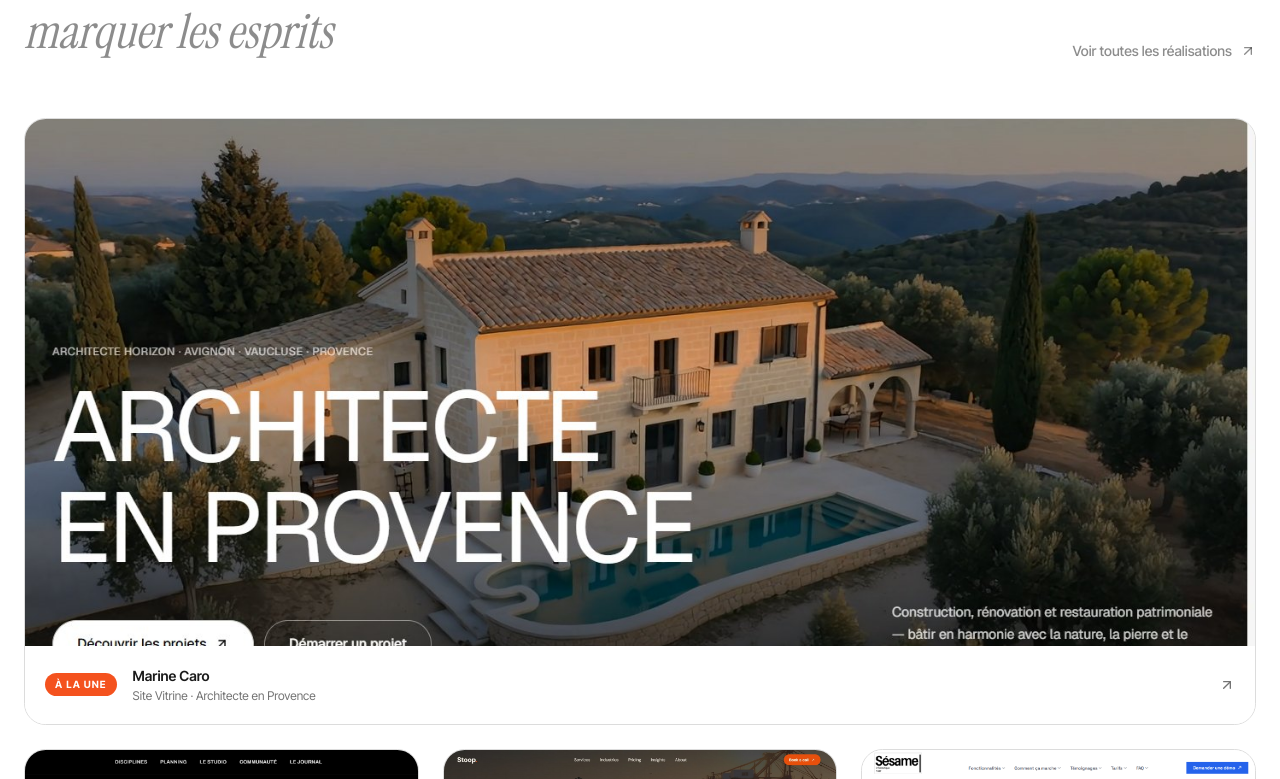
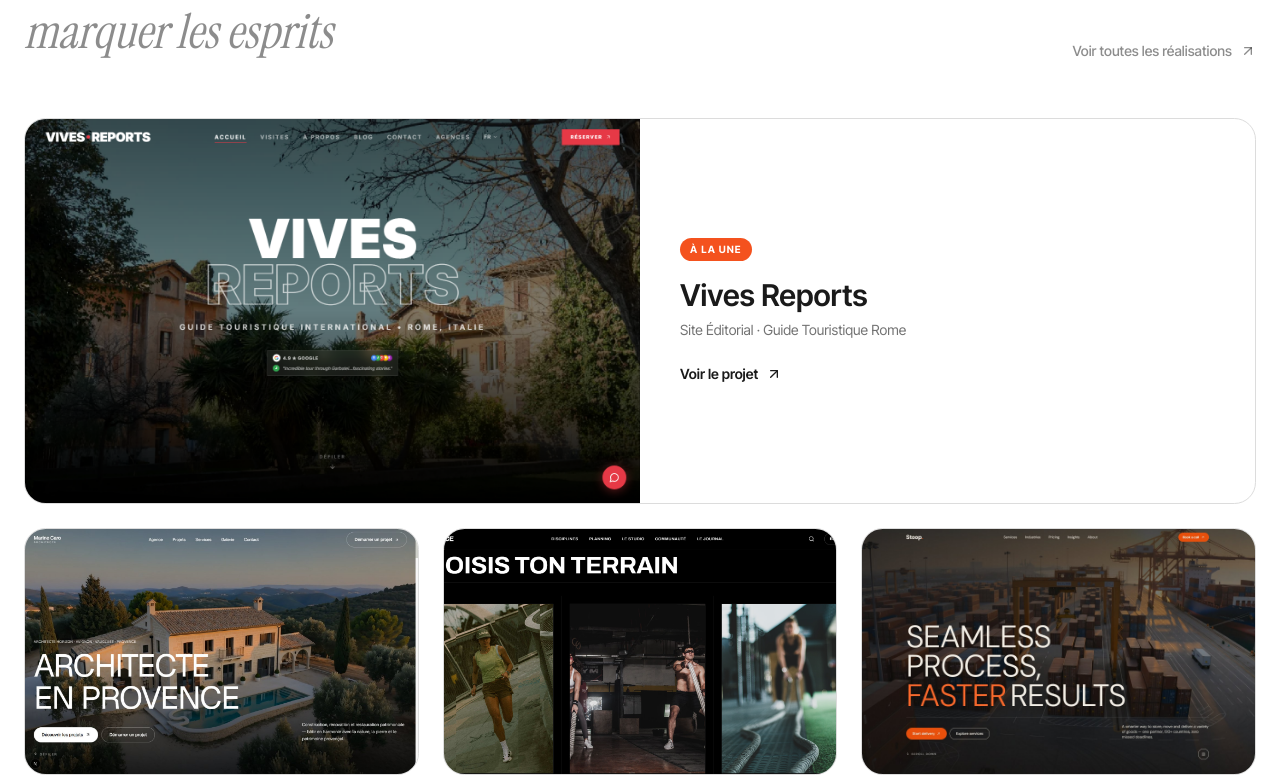
Before and after one commit to berangervives-max/vivesmedia.com, a Next.js app in the folder app/: page / in a window 1280 px wide. Shown: the part 3421-4200 px from the top of the page. Built offline with nearby package versions, Linux system fonts and the light colour scheme; no server answers; the database is empty.

Commit message:
fix(realisations): images non coupées (ratios 16:10 alignés sur les screenshots) + Vives Reports à la une sur l'accueil

```diff
--- a/app/scripts/_contact-strict.mjs
+++ b/app/scripts/_contact-strict.mjs
@@ -151,11 +151,29 @@
 
 async function scrapeSite(site) {
   let text = await jina(site)            // home → contient le footer (email/tél souvent ici)
-  for (const p of ['/contact', '/mentions-legales']) {   // pages à plus forte valeur seulement (vitesse)
-    if (text.length > 14000) break
-    const t = await jina(site + p); if (t) text += '\n' + t; await sleep(100)
+  for (const p of ['/contact', '/mentions-legales', '/a-propos', '/qui-sommes-nous', '/coordonnees']) {
+    if (text.length > 16000) break
+    const t = await jina(site + p); if (t) text += '\n' + t; await sleep(90)
   }
   return deobfuscate(text)
+}
+// devine les domaines probables à partir du nom, à VÉRIFIER ensuite (page doit contenir nom+ville)
+function guessDomains(toks) {
+  const t = toks.filter(x => x.length >= 4).slice(0, 2)
+  const bases = []
+  if (t[0]) bases.push(t[0])
+  if (t[0] && t[1]) { bases.push(t[0] + t[1], t[0] + '-' + t[1]) }
+  const out = []
+  for (const b of bases) for (const tld of ['.fr', '.com']) out.push('https://' + b + tld)
+  return out.slice(0, 6)
+}
+// email depuis une page Facebook de l'entreprise (validée nom+ville) — beaucoup de TPE y mettent leur email
+async function facebookEmail(results, toks, ville, cp) {
+  const fb = (results || []).map(r => r.url || '').find(u => /facebook\.com/.test(u) && toks.some(t => deburr(u).includes(t)))
+  if (!fb) return ''
+  const t = await jina(fb)
+  if (t && pageBelongs(t, toks, ville, cp)) { const e = emailsFrom(t, 'facebook.com'); if (e) return e }
+  return ''
 }
 
 // cœur : pour une entreprise+ville+cp → {site, email, fixe, mobile, desc} STRICT
@@ -168,6 +186,15 @@
   // Niveau A : domaine qui matche le nom → site sûr
   let site = strongSite(results, toks), text = ''
   if (site) text = await scrapeSite(site)
+
+  // Niveau A bis : devinette de domaine (nom.fr/.com), retenu seulement si la page contient nom+ville
+  if (!site) {
+    for (const g of guessDomains(toks)) {
+      const home = await jina(g)
+      if (home && pageBelongs(home, toks, ville, cp)) { site = g; text = await scrapeSite(g); break }
+      await sleep(90)
+    }
+  }
 
   // Niveau B : sinon, on valide d'abord la PAGE D'ACCUEIL du candidat (1 lecture), puis on lit tout seulement si c'est bien eux
   if (!site) {
@@ -190,6 +217,8 @@
     if (dp) { fixe = dp.fixe || ''; mobile = dp.mobile || ''; telSource = dp.src }  // annuaire ≠ site officiel : on ne l'enregistre pas comme site
   }
   void telSource
+  // dernier recours email : page Facebook de l'entreprise (validée nom+ville)
+  if (!email) { const fe = await facebookEmail(results, toks, ville, cp); if (fe) email = fe }
   if (!site && !email && !fixe && !mobile) return { site: '', reason: 'pas de site officiel trouvé' }
   return { site, email, fixe, mobile, desc, reason: 'ok' }
 }
--- a/app/src/app/(public)/realisations/RealisationsBrowser.tsx
+++ b/app/src/app/(public)/realisations/RealisationsBrowser.tsx
@@ -31,7 +31,7 @@
     >
       <Link
         href={p.href}
-        className={`group relative block w-full overflow-hidden rounded-3xl bg-secondary ${big ? 'aspect-[16/10] sm:aspect-[21/9]' : 'aspect-[4/3]'}`}
+        className={`group relative block w-full overflow-hidden rounded-3xl bg-secondary ${big ? 'aspect-[16/10] sm:aspect-[16/9]' : 'aspect-[16/10]'}`}
       >
         <img
           src={p.img}
--- a/app/src/components/home/WorkSection.tsx
+++ b/app/src/components/home/WorkSection.tsx
@@ -4,7 +4,8 @@
 import { motion } from 'framer-motion'
 
 const PROJECTS = [
-  { title: 'Marine Caro', tag: 'Site Vitrine · Architecte en Provence', href: '/realisations/marine-caro', thumbnail: '/images/realisations/marine-desktop.jpg', featured: true },
+  { title: 'Vives Reports', tag: 'Site Éditorial · Guide Touristique Rome', href: '/realisations/vives-reports', thumbnail: '/images/realisations/vivesreports-desktop.png', featured: true },
+  { title: 'Marine Caro', tag: 'Site Vitrine · Architecte en Provence', href: '/realisations/marine-caro', thumbnail: '/images/realisations/marine-desktop.jpg' },
   { title: 'CADENCE', tag: 'Concept & Site · Studio Multisport', href: '/realisations/cadence', thumbnail: '/images/realisations/cadence-disciplines.png' },
   { title: 'Stoop', tag: 'Site Vitrine · Logistique & Transport', href: '/realisations/stoop', thumbnail: '/images/realisations/stoop-desktop.jpg' },
   { title: 'Sésame Informatique', tag: 'Refonte Site · ERP B2B Négoce', href: '/realisations/sesame-informatique', thumbnail: '/thumbnails/sesame-hero.png' },
@@ -29,22 +30,20 @@
           </motion.div>
         </div>
         <div className="space-y-6">
-          {/* Featured project — full width */}
-          {PROJECTS.filter(p => p.featured).map((project, i) => (
+          {/* Projet à la une — image (16:10, non coupée) + texte côte à côte */}
+          {PROJECTS.filter(p => p.featured).map((project) => (
             <motion.div key={project.title} initial={{ opacity: 0, y: 20 }} whileInView={{ opacity: 1, y: 0 }} viewport={{ once: true }}>
-              <Link href={project.href} className="group block rounded-2xl overflow-hidden border border-border hover:shadow-xl transition-all">
-                <div className="aspect-21/9 overflow-hidden bg-secondary">
-                  <img src={project.thumbnail} alt={project.title} className="w-full h-full object-cover group-hover:scale-[1.02] transition-transform duration-700" />
+              <Link href={project.href} className="group grid md:grid-cols-2 rounded-2xl overflow-hidden border border-border hover:shadow-xl transition-all bg-white">
+                <div className="aspect-16/10 overflow-hidden bg-secondary">
+                  <img src={project.thumbnail} alt={project.title} className="w-full h-full object-cover object-top group-hover:scale-[1.02] transition-transform duration-700" />
                 </div>
-                <div className="p-5 bg-white flex items-center justify-between">
-                  <div className="flex items-center gap-4">
-                    <span className="text-[10px] font-bold uppercase tracking-widest px-2.5 py-1 rounded-full text-white" style={{ backgroundColor: '#F4521E' }}>À la une</span>
-                    <div>
-                      <p className="font-semibold text-foreground text-sm">{project.title}</p>
-                      <p className="text-xs text-muted-foreground mt-0.5">{project.tag}</p>
-                    </div>
-                  </div>
-                  <ArrowUpRight className="w-4 h-4 text-muted-foreground group-hover:text-foreground transition-colors" />
+                <div className="p-8 md:p-10 flex flex-col justify-center">
+                  <span className="self-start text-[10px] font-bold uppercase tracking-widest px-2.5 py-1 rounded-full text-white mb-4" style={{ backgroundColor: '#F4521E' }}>À la une</span>
+                  <p className="font-semibold text-foreground text-2xl md:text-3xl leading-tight">{project.title}</p>
+                  <p className="text-sm text-muted-foreground mt-1.5">{project.tag}</p>
+                  <span className="mt-6 inline-flex items-center gap-2 text-sm font-semibold text-foreground">
+                    Voir le projet <ArrowUpRight className="w-4 h-4 group-hover:translate-x-0.5 group-hover:-translate-y-0.5 transition-transform" />
+                  </span>
                 </div>
               </Link>
             </motion.div>
@@ -55,8 +54,8 @@
               <motion.div key={project.title} initial={{ opacity: 0, y: 30 }} whileInView={{ opacity: 1, y: 0 }} viewport={{ once: true }} transition={{ duration: 0.5, delay: i * 0.1 }}
                 className="group cursor-pointer">
                 <Link href={project.href} className="block">
-                  <div className="relative overflow-hidden rounded-2xl mb-4 border border-border aspect-4/3">
-                    <img src={project.thumbnail} alt={project.title} className="w-full h-full object-cover object-center transition-transform duration-700 group-hover:scale-105" />
+                  <div className="relative overflow-hidden rounded-2xl mb-4 border border-border aspect-16/10">
+                    <img src={project.thumbnail} alt={project.title} className="w-full h-full object-cover object-top transition-transform duration-700 group-hover:scale-105" />
                     <div className="absolute inset-0 bg-black/0 group-hover:bg-black/10 transition-colors duration-300 rounded-2xl" />
                     <div className="absolute top-4 right-4 opacity-0 group-hover:opacity-100 transition-opacity duration-300">
                       <div className="w-9 h-9 rounded-full bg-white flex items-center justify-center shadow-lg">
```
